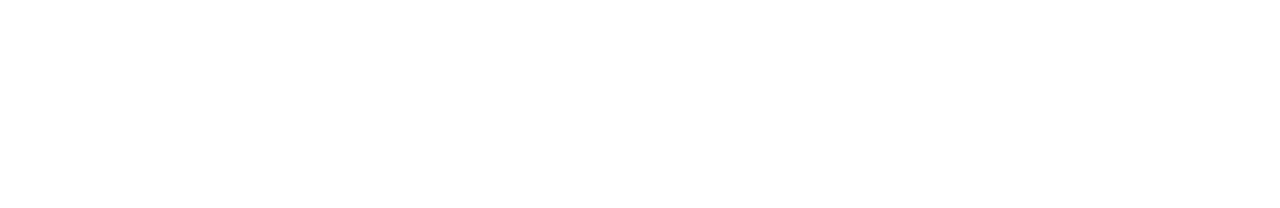
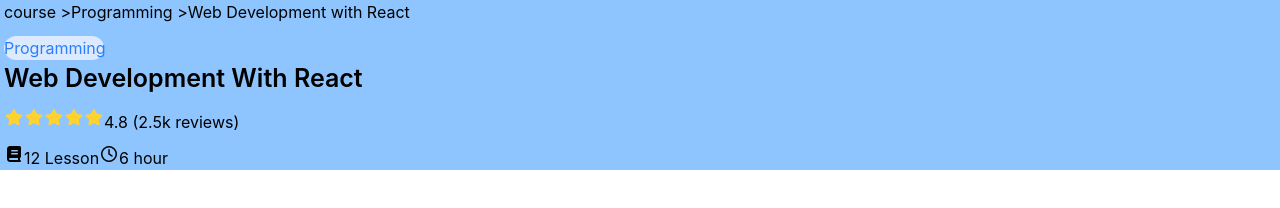
Before and after one commit to sokphari/perk-kaffee, a website: page src/Course/course.html in a window 1280 px wide. Drawn offline with Linux system fonts and the light colour scheme.

Commit message:
add more course

```diff
--- a/src/Course/course.html
+++ b/src/Course/course.html
@@ -1,12 +1,49 @@
 <!DOCTYPE html>
 <html lang="en">
+
 <head>
     <meta charset="UTF-8">
     <meta name="viewport" content="width=device-width, initial-scale=1.0">
     <title>Document</title>
     <link rel="stylesheet" href="/perk-kaffee/src/output.css">
+    <link rel="stylesheet" href="https://cdnjs.cloudflare.com/ajax/libs/font-awesome/7.3.1/css/all.min.css"
+        integrity="sha512-QeR2VH+lsBE5LSAe1Q5EnTBbe7XTBubt8dG93Y7gidSgdMCr8nVqKcfKAMyN96SV8KDbZVTDXChatu5G2KQGzg=="
+        crossorigin="anonymous" referrerpolicy="no-referrer">
 </head>
+
 <body>
+    <div class="w-full bg-blue-300 px-1">
+        <div class="flex ">
+        <p>course > </p>
+        <p>Programming > </p>
+        <p>Web Development with React</p>
+    </div>
+
+    <div>
+        <h1 class="bg-blue-100 text-blue-500 w-[100px] rounded-full mt-3">Programming</h1>
+    </div>
+
+    <div>
+        <h1 class="font-semibold text-[25px]">Web Development With React</h1>
+    </div>
+
+    <div class="flex mt-3 ">
+        <i class="fa-solid fa-star text-amber-300"></i>
+        <i class="fa-solid fa-star text-amber-300"></i>
+        <i class="fa-solid fa-star text-amber-300"></i>
+        <i class="fa-solid fa-star text-amber-300"></i>
+        <i class="fa-solid fa-star text-amber-300"></i>
+        <p> 4.8 (2.5k reviews)</p>
+    </div>
+
+    <div class="flex mt-3 text-[16px]">
+        <i class="fa-solid fa-book"></i>
+        <p>12 Lesson</p>
+        <i class="fa-regular fa-clock flex"></i>
+        <p>6 hour</p>
+    </div>
+    </div>
 
 </body>
+
 </html>
```
Also changed, not shown: src/output.css.
